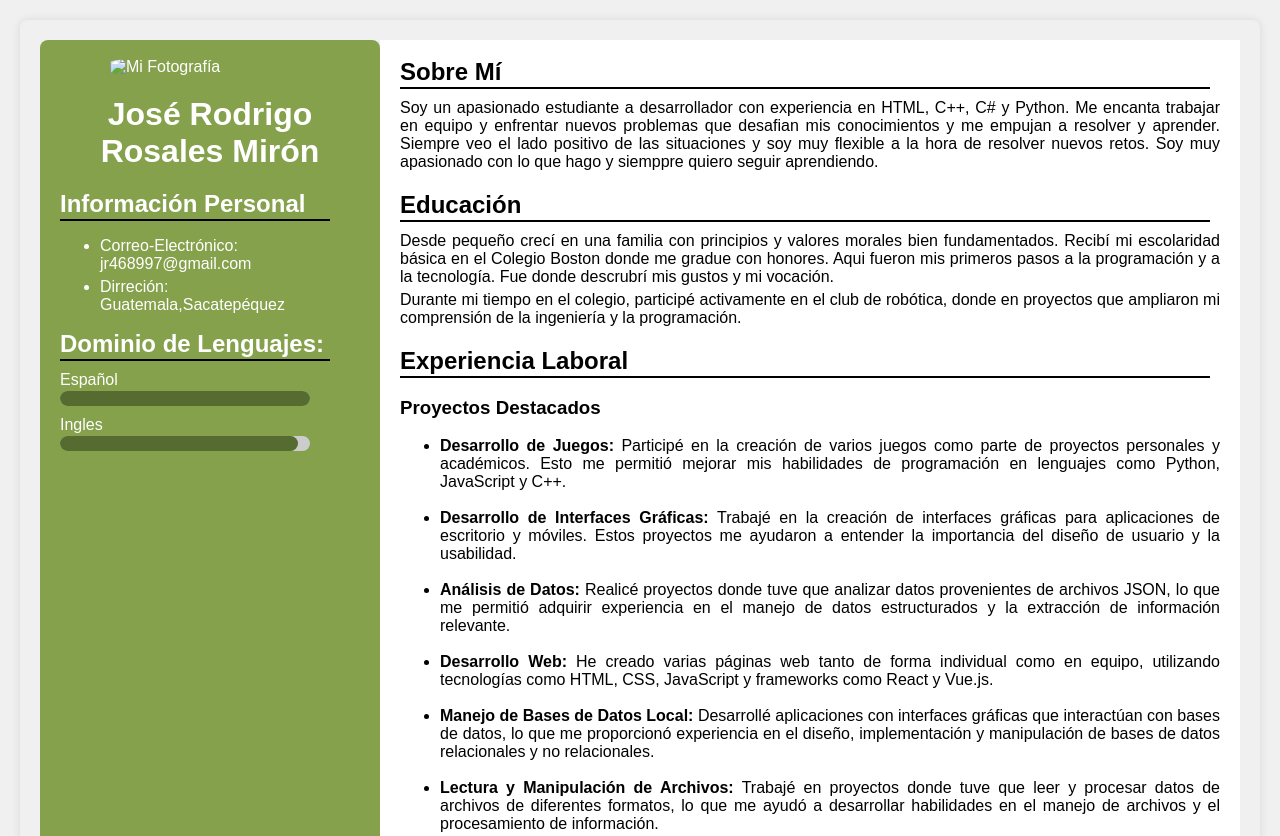
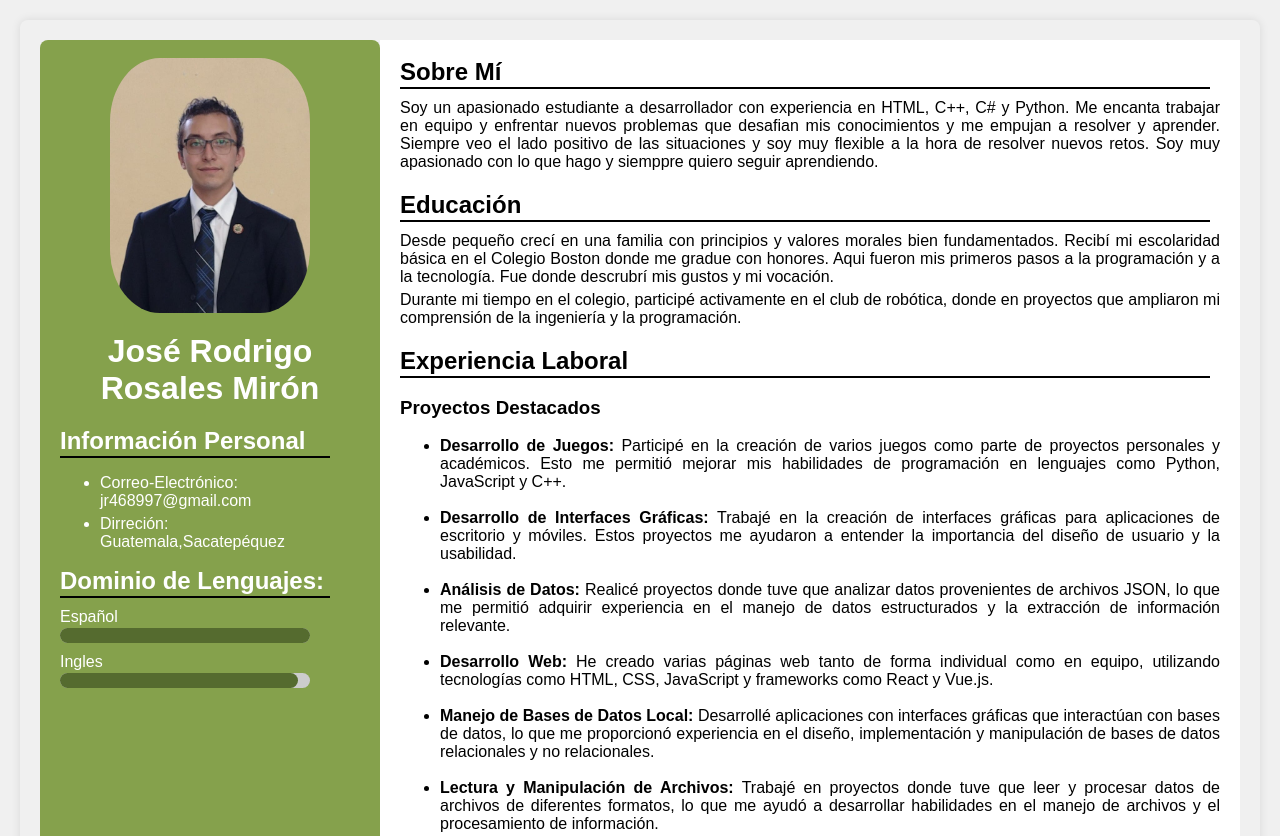
Before and after one commit to JoseRosales123/CV_JR.github.io, a plain HTML site: page index.html in a window 1280 px wide. Shown: the top 836 px of the page. Drawn offline with Linux system fonts and the light colour scheme.

Commit message:
Version actualizada

```diff
--- a/index.html
+++ b/index.html
@@ -94,7 +94,7 @@
     <div class="container">
         <div class="left-column">
             <br>
-            <img src="C:\Users\jr468\Downloads\Imagen Formal.jpg" alt="Mi Fotografía" style="display: block; margin: 0 auto; width: 200px; height: auto; border-radius: 25%; margin-bottom: 20px;">
+            <img src="Imagen Formal.jpg" style="display: block; margin: 0 auto; width: 200px; height: auto; border-radius: 25%; margin-bottom: 20px;">
             <div class="name">José Rodrigo Rosales Mirón</div>
             <div class="info">
                 <h2>Información Personal</h2>
```
Also changed, not shown: Imagen Formal.jpg (added).
